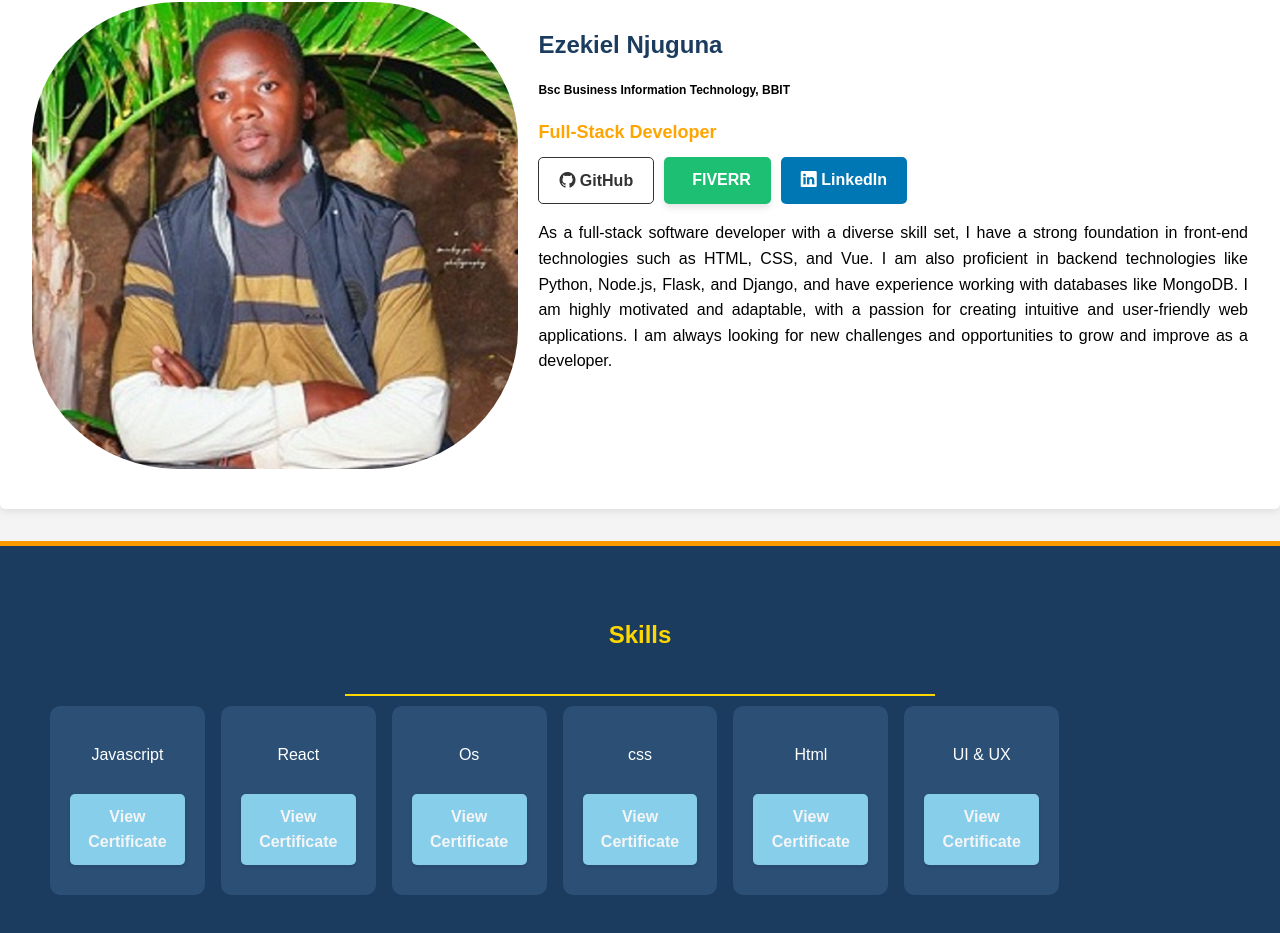
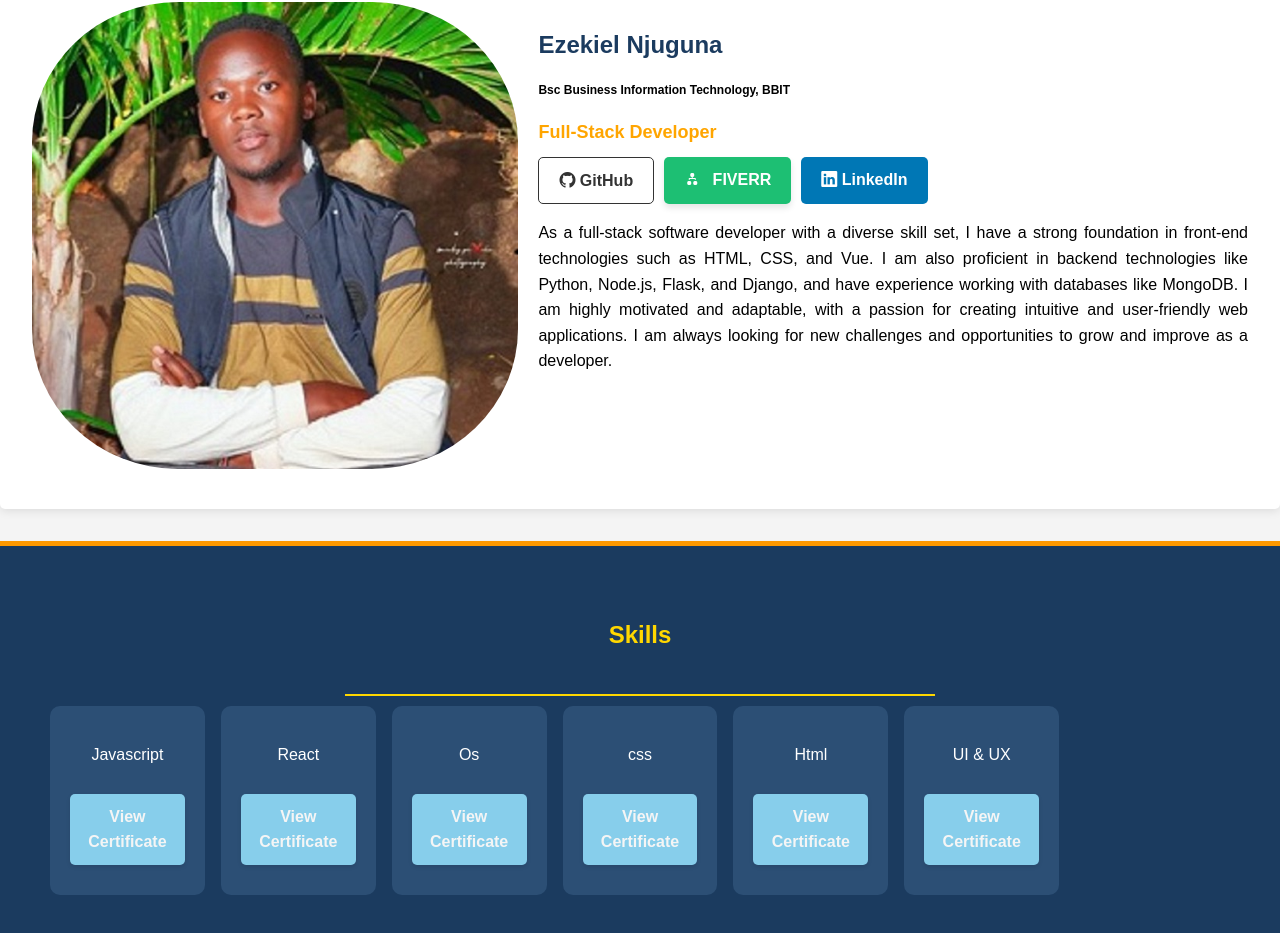
Before and after one commit to Mburuezekiel/portfolio, a React (Create React App) app: page / in a window 1280 px wide. Shown: the part 771-1704 px from the top of the page. Built offline with nearby package versions, Linux system fonts and the light colour scheme.

Commit message:
About.js

```diff
--- a/src/components/About.js
+++ b/src/components/About.js
@@ -21,7 +21,7 @@ function About() {
            */}
           <div className="links">
             <a href="https://github.com/Mburuezekiel" target="_blank" rel="noopener noreferrer" className="github"> <i className="bi bi-github"></i> GitHub</a>
-             <a href="https://www.fiverr.com/s/6YKPG3r" target="_blank" rel="noopener noreferrer" className="fiverr">  <i className="bi bi-fiverr"></i> Fiverr </a>
+             <a href="https://www.fiverr.com/s/6YKPG3r" target="_blank" rel="noopener noreferrer" className="fiverr"> <i class="bi bi-diagram-2-fill"></i> Fiverr </a>
             <a href="https://www.linkedin.com/in/ezekiel-mburu-5aaa00262/" target="_blank" rel="noopener noreferrer" className="linkedin">   <i className="bi bi-linkedin"></i> LinkedIn</a>
 
 
```
